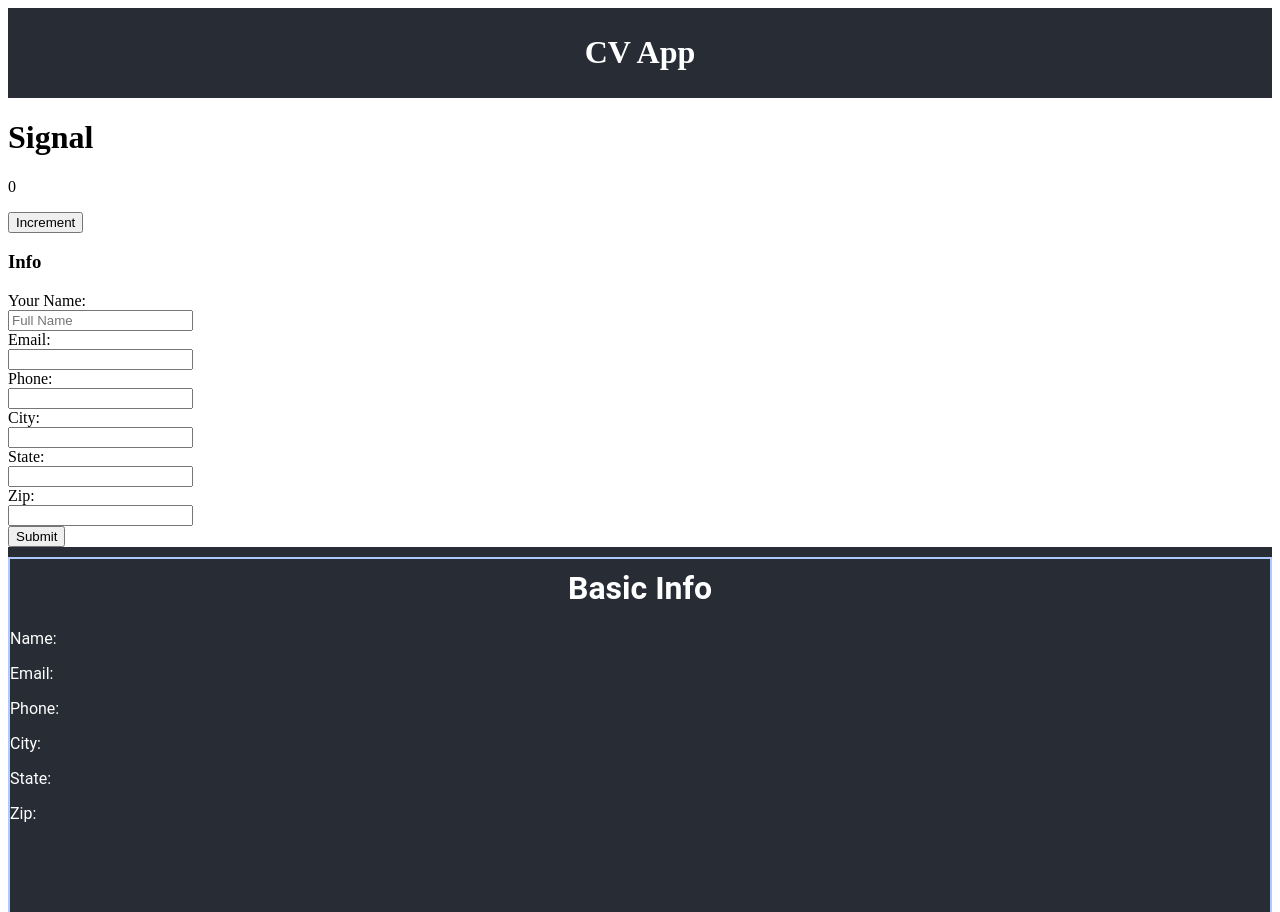
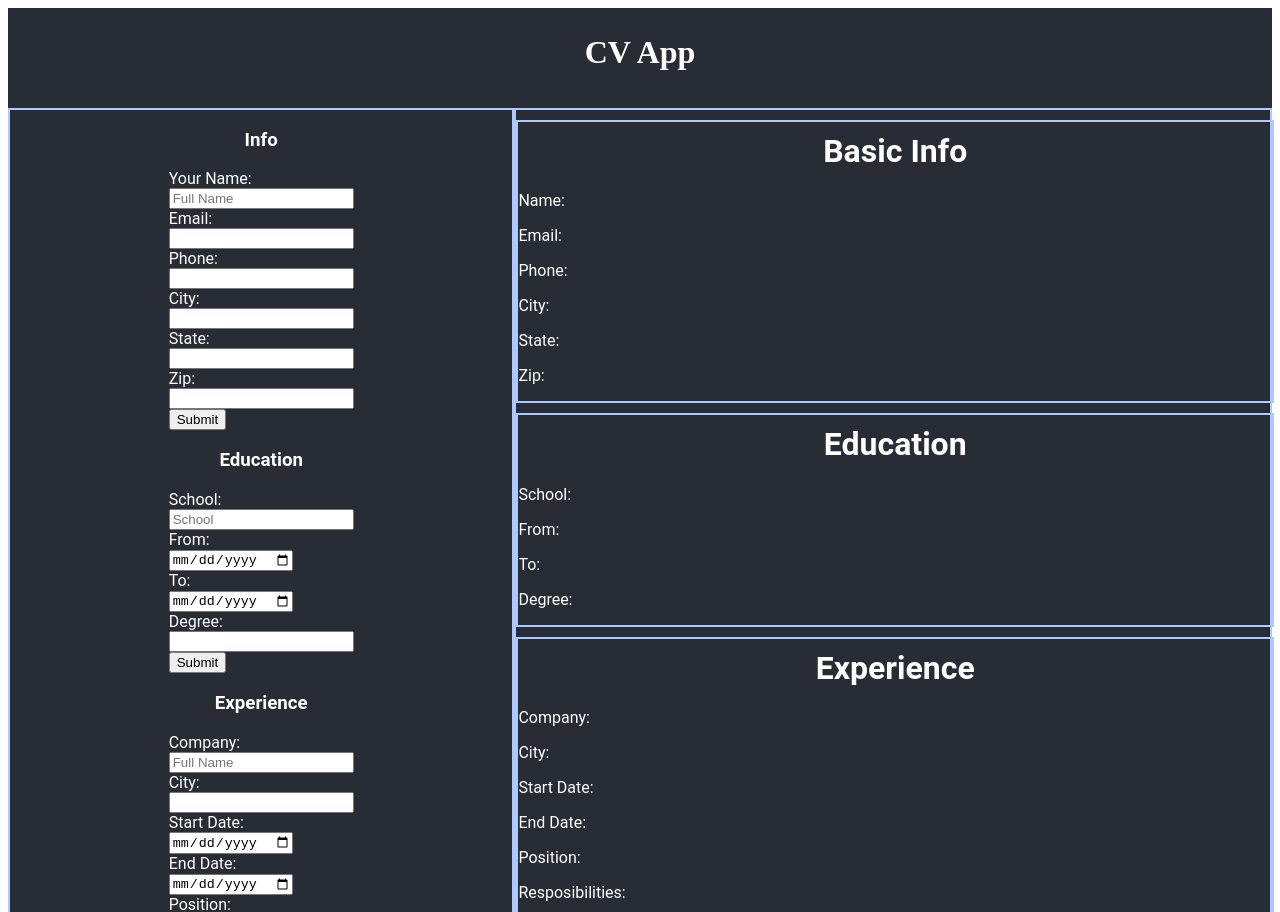
Before and after one commit to mrdoza/CV_App, a React (Vite) app: page / in a window 1280 px wide. Shown: the top 912 px of the page. Built offline with nearby package versions, Linux system fonts and the light colour scheme.

Commit message:
Added Edu and Exp. Made the layout side by side

```diff
--- a/src/App.css
+++ b/src/App.css
@@ -1,5 +1,5 @@
 .content {
-  height: 100vh;
+  height: auto;
   font-family: "Roboto", sans-serif;
   margin: 0;
   padding: 0;
--- a/src/App.jsx
+++ b/src/App.jsx
@@ -2,7 +2,8 @@ import "./App.css";
 import Header from "./components/Header.jsx";
 import Body from "./components/Body.jsx";
 import Info from "./components/Info.jsx";
-import Signal from "./components/Signal.jsx";
+import Edu from "./components/Edu.jsx";
+import Exp from "./components/Exp.jsx";
 import React, { useState } from "react";
 
 function App() {
@@ -15,9 +16,17 @@ function App() {
   return (
     <>
       <Header />
-      <Signal />
-      <Info onSubmit={handleFormSubmit} />
-      <Body formData={formData} />
+
+      <div className="content">
+        <div className="inputs">
+          <Info onSubmit={handleFormSubmit} />
+          <Edu onSubmit={handleFormSubmit} />
+          <Exp onSubmit={handleFormSubmit} />
+        </div>
+        <div className="main-form">
+          <Body formData={formData} />
+        </div>
+      </div>
     </>
   );
 }
--- a/src/components/Body.jsx
+++ b/src/components/Body.jsx
@@ -2,7 +2,7 @@ import Info from "./Info";
 
 function Body({ formData }) {
   return (
-    <div className="content">
+    <div>
       <div className="main-form">
         <h1>Basic Info</h1>
         <p>Name: {formData.name}</p>
@@ -12,6 +12,22 @@ function Body({ formData }) {
         <p>State: {formData.state}</p>
         <p>Zip: {formData.zip}</p>
       </div>
+      <div className="main-form">
+        <h1>Education</h1>
+        <p>School: {formData.school}</p>
+        <p>From: {formData.from}</p>
+        <p>To: {formData.to}</p>
+        <p>Degree: {formData.degree}</p>
+      </div>
+      <div className="main-form">
+        <h1>Experience</h1>
+        <p>Company: {formData.company}</p>
+        <p>City: {formData.location}</p>
+        <p>Start Date: {formData.start}</p>
+        <p>End Date: {formData.end}</p>
+        <p>Position: {formData.position}</p>
+        <p>Resposibilities: {formData.tasks}</p>
+      </div>
     </div>
   );
 }
--- /dev/null
+++ b/src/components/Edu.jsx
@@ -0,0 +1,51 @@
+function Edu({ onSubmit }) {
+  const submitForm = (e) => {
+    e.preventDefault();
+
+    const formData = new FormData(e.target);
+    const data = Object.fromEntries(formData.entries());
+
+    console.log(data.name);
+    onSubmit(data);
+  };
+
+  return (
+    <>
+      <h3>Education</h3>
+      <form onSubmit={submitForm}>
+        <div>
+          <label htmlFor="school">
+            School:
+            <br />
+          </label>
+          <input type="text" name="school" id="school" placeholder="School" />
+        </div>
+        <div>
+          <label htmlFor="from">
+            From:
+            <br />
+          </label>
+          <input type="date" name="from" id="from" />
+        </div>
+        <div>
+          <label htmlFor="to">
+            To:
+            <br />
+          </label>
+          <input type="date" name="to" id="to" />
+        </div>
+        <div>
+          <label htmlFor="degree">
+            Degree:
+            <br />
+          </label>
+          <input type="text" name="degree" id="degree" />
+        </div>
+
+        <button type="submit">Submit</button>
+      </form>
+    </>
+  );
+}
+
+export default Edu;
--- /dev/null
+++ b/src/components/Exp.jsx
@@ -0,0 +1,72 @@
+function Exp({ onSubmit }) {
+  const submitForm = (e) => {
+    e.preventDefault();
+
+    const formData = new FormData(e.target);
+    const data = Object.fromEntries(formData.entries());
+
+    console.log(data.name);
+    onSubmit(data);
+  };
+
+  return (
+    <>
+      <h3>Experience</h3>
+      <form onSubmit={submitForm}>
+        <div>
+          <label htmlFor="Company">
+            Company:
+            <br />
+          </label>
+          <input
+            type="text"
+            name="company"
+            id="company"
+            placeholder="Full Name"
+          />
+        </div>
+        <div>
+          <label htmlFor="location">
+            City:
+            <br />
+          </label>
+          <input type="text" name="location" id="location" />
+        </div>
+        <div>
+          <label htmlFor="start">
+            Start Date:
+            <br />
+          </label>
+          <input type="date" name="start" id="start" />
+        </div>
+        <div>
+          <label htmlFor="end">
+            End Date:
+            <br />
+          </label>
+          <input type="date" name="end" id="end" />
+        </div>
+
+        <div>
+          <label htmlFor="position">
+            Position:
+            <br />
+          </label>
+
+          <input type="text" name="position" id="position" />
+        </div>
+        <div>
+          <label htmlFor="tasks">
+            Responsibilties:
+            <br />
+          </label>
+
+          <input type="text" name="tasks" id="tasks" />
+        </div>
+        <button type="submit">Submit</button>
+      </form>
+    </>
+  );
+}
+
+export default Exp;
--- a/src/components/Signal.jsx
+++ /dev/null
@@ -1,13 +0,0 @@
-import { signal } from "@preact/signals-react";
-
-const count = signal(0, 0);
-
-export default function Signal() {
-  return (
-    <div>
-      <h1>Signal</h1>
-      <p>{count}</p>
-      <button onClick={() => (count.value = count + 1)}>Increment</button>
-    </div>
-  );
-}
```
